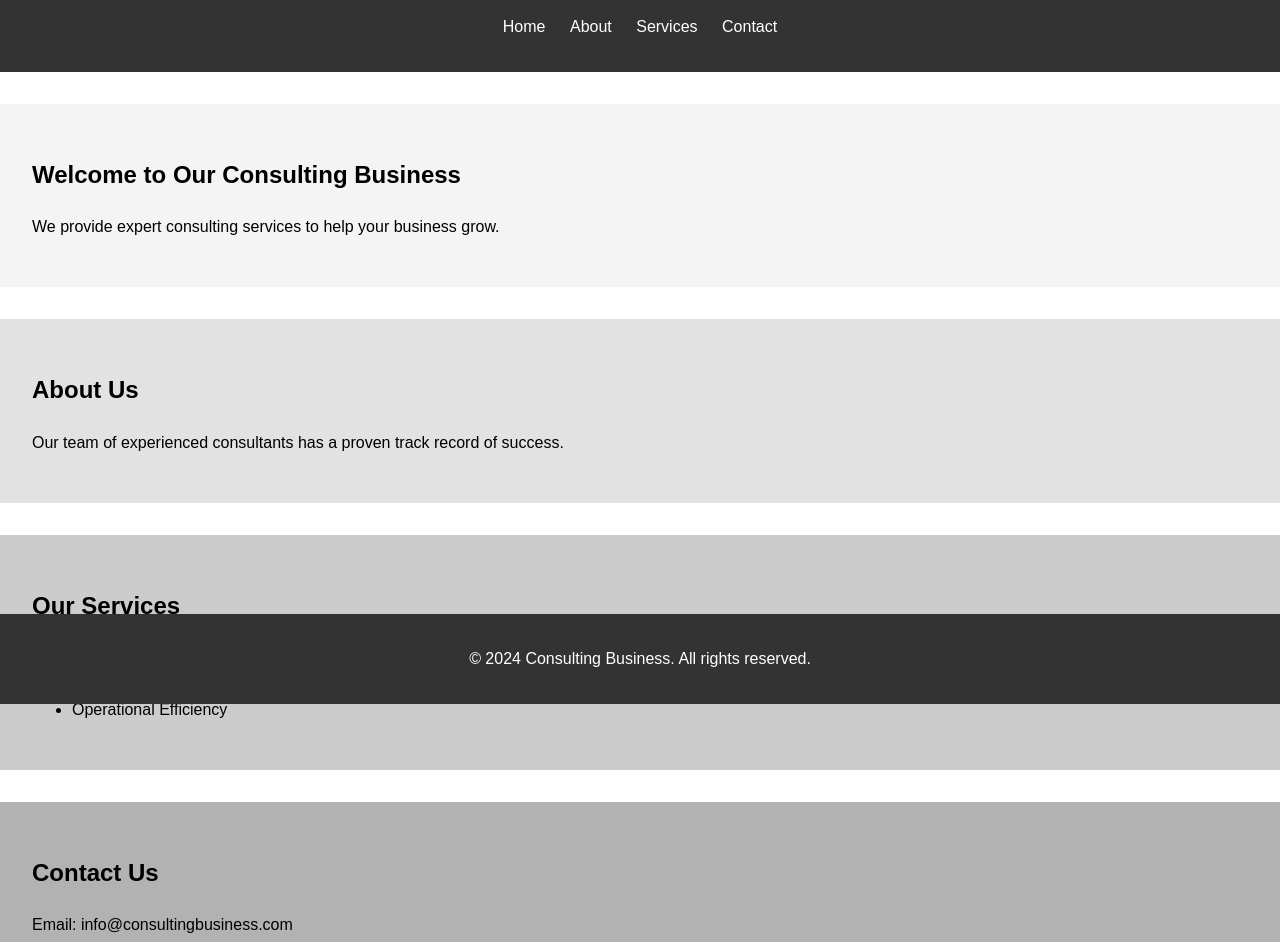
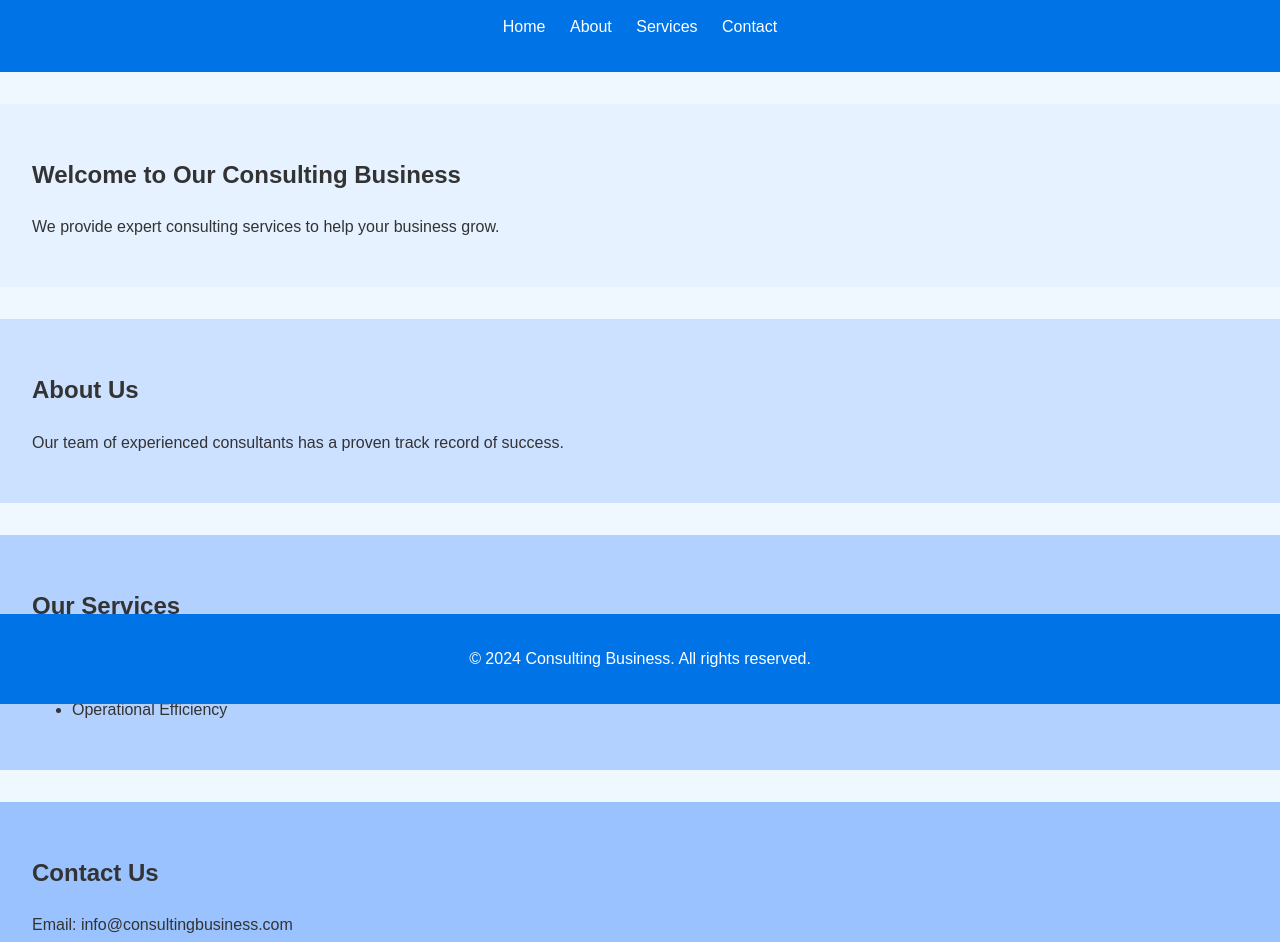
Before and after one commit to harikrishnaparimi/static-webpage, a plain HTML site: page index.html in a window 1280 px wide. Shown: the part 96-1038 px from the top of the page. Drawn offline with Linux system fonts and the light colour scheme.

Commit message:
blue and white theme style

```diff
--- a/styles.css
+++ b/styles.css
@@ -3,11 +3,13 @@ body {
     margin: 0;
     padding: 0;
     line-height: 1.6;
+    background-color: #f0f8ff; /* Alice Blue */
+    color: #333; /* Dark text for contrast */
 }
 
 header {
-    background: #333;
-    color: #fff;
+    background: #0073e6; /* Blue */
+    color: #fff; /* White text */
     padding: 1em 0;
     text-align: center;
 }
@@ -23,7 +25,7 @@ nav ul li {
 }
 
 nav ul li a {
-    color: #fff;
+    color: #fff; /* White text */
     text-decoration: none;
 }
 
@@ -33,24 +35,24 @@ section {
 }
 
 #home {
-    background: #f4f4f4;
+    background: #e6f2ff; /* Light Blue */
 }
 
 #about {
-    background: #e2e2e2;
+    background: #cce0ff; /* Slightly darker blue */
 }
 
 #services {
-    background: #ccc;
+    background: #b3d1ff; /* More saturated blue */
 }
 
 #contact {
-    background: #b2b2b2;
+    background: #99c2ff; /* Medium blue */
 }
 
 footer {
-    background: #333;
-    color: #fff;
+    background: #0073e6; /* Blue */
+    color: #fff; /* White text */
     text-align: center;
     padding: 1em 0;
     position: fixed;
```
